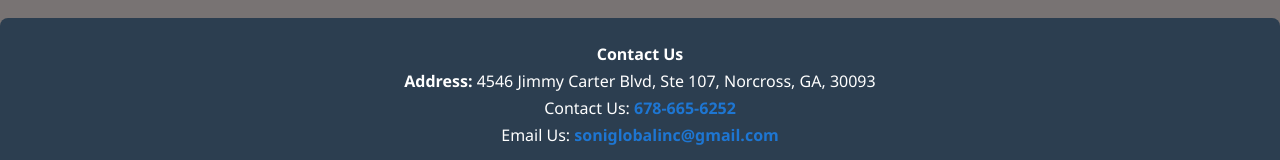
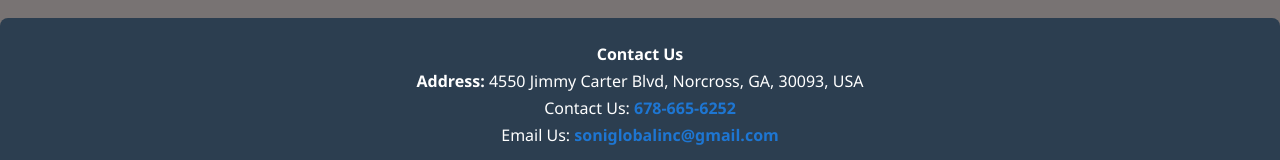
Before and after one commit to krishan1298/PortfolioWebsite, a Vue app: page / in a window 1280 px wide. Shown: the part 167-327 px from the top of the page. Built offline with nearby package versions, Linux system fonts and the light colour scheme.

Commit message:
updated address

```diff
--- a/src/App.vue
+++ b/src/App.vue
@@ -5,7 +5,7 @@
     <router-view />
       <footer class="contact-footer">
       <p><strong>Contact Us</strong></p>
-      <p><strong>Address:</strong> 4546 Jimmy Carter Blvd, Ste 107, Norcross, GA, 30093</p>
+      <p><strong>Address:</strong> 4550 Jimmy Carter Blvd, Norcross, GA, 30093, USA</p>
       <p>Contact Us: <a href="tel:+16786656252"><strong>678-665-6252</strong></a></p>
       <p>Email Us: <a href="mailto:soniglobalinc@gmail.com"><strong>soniglobalinc@gmail.com</strong> </a></p>
     </footer>
```
